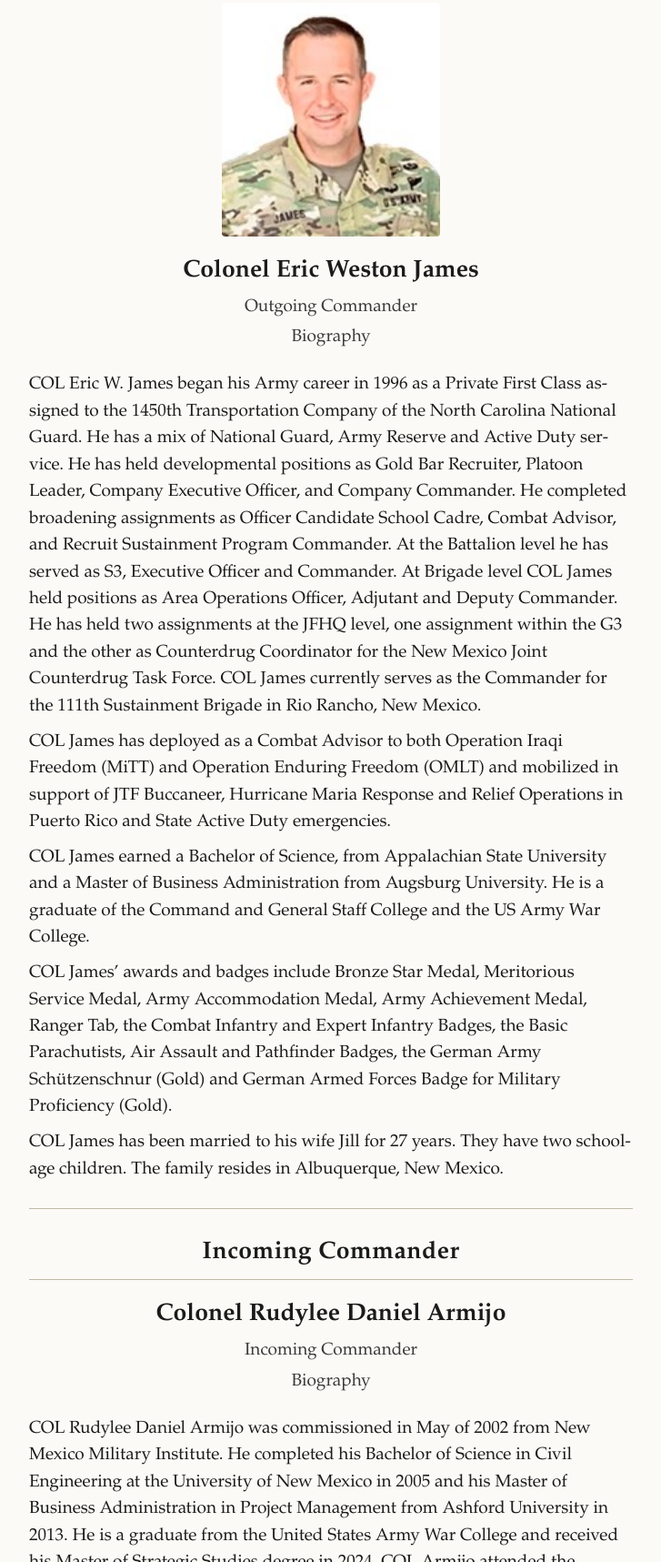
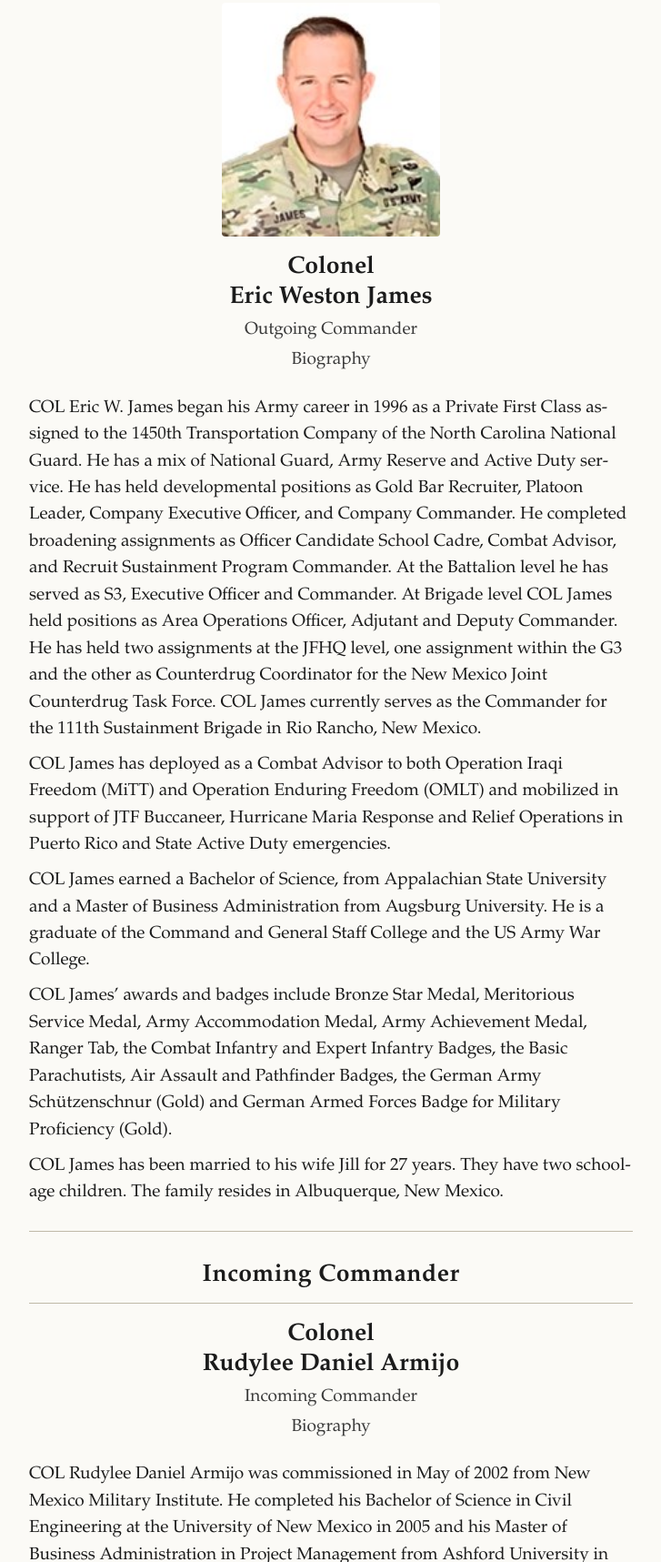
Before and after one commit to rogue-ioAI/111sb-coc, a plain HTML site: page index.html in a window 1280 px wide. Shown: the part 3128-4845 px from the top of the page at 91% size, without its empty margins (276-1003 px from the left). Drawn offline with Linux system fonts and the light colour scheme.

Commit message:
Bio names: rank on first line, full name below

```diff
--- a/index.html
+++ b/index.html
@@ -45,7 +45,8 @@
   figcaption{font-size:.85rem;color:var(--ink-soft);font-style:italic;text-align:center;
     margin-top:8px;padding:0 6px;line-height:1.4}
   .bio-photo{width:60%;max-width:240px;margin:8px auto 18px;border-radius:4px}
-  .bio-name{text-align:center;font-size:1.4rem;font-weight:700;margin:0}
+  .bio-name{text-align:center;font-size:1.4rem;font-weight:700;margin:0;line-height:1.25}
+  .bio-name .bio-rank,.bio-name .bio-fullname{display:block}
   .bio-role{text-align:center;font-size:1rem;color:var(--ink-soft);margin:.2em 0}
   .bio-role.subtitle{margin-bottom:1.2em}
   footer{text-align:center;font-size:.8rem;color:var(--ink-soft);margin-top:40px;
@@ -128,7 +129,7 @@
   <section aria-labelledby="outgoing-title">
     <h2 id="outgoing-title" class="section-title">Outgoing Commander</h2>
     <img class="bio-photo" src="assets/james.jpg" alt="Portrait of Colonel Eric Weston James" width="165" height="177" loading="lazy">
-    <p class="bio-name">Colonel Eric Weston James</p>
+    <p class="bio-name"><span class="bio-rank">Colonel</span><span class="bio-fullname">Eric Weston James</span></p>
     <p class="bio-role">Outgoing Commander</p>
     <p class="bio-role subtitle">Biography</p>
 
@@ -147,7 +148,7 @@
 
   <section aria-labelledby="incoming-title">
     <h2 id="incoming-title" class="section-title">Incoming Commander</h2>
-    <p class="bio-name" style="margin-top:18px">Colonel Rudylee Daniel Armijo</p>
+    <p class="bio-name" style="margin-top:18px"><span class="bio-rank">Colonel</span><span class="bio-fullname">Rudylee Daniel Armijo</span></p>
     <p class="bio-role">Incoming Commander</p>
     <p class="bio-role subtitle">Biography</p>
 
--- a/sw.js
+++ b/sw.js
@@ -1,6 +1,6 @@
 // Cache-first service worker for the 111SB Change of Command program.
 // Tiny, single page, ~250KB total — safe to precache everything.
-const CACHE = "111sb-coc-v1";
+const CACHE = "111sb-coc-v2";
 const ASSETS = [
   "./",
   "./index.html",
```
